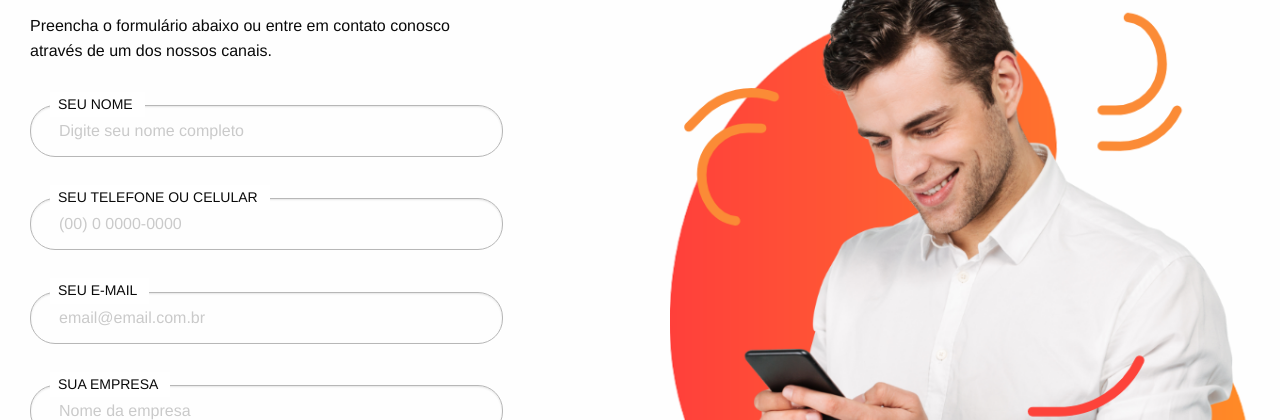
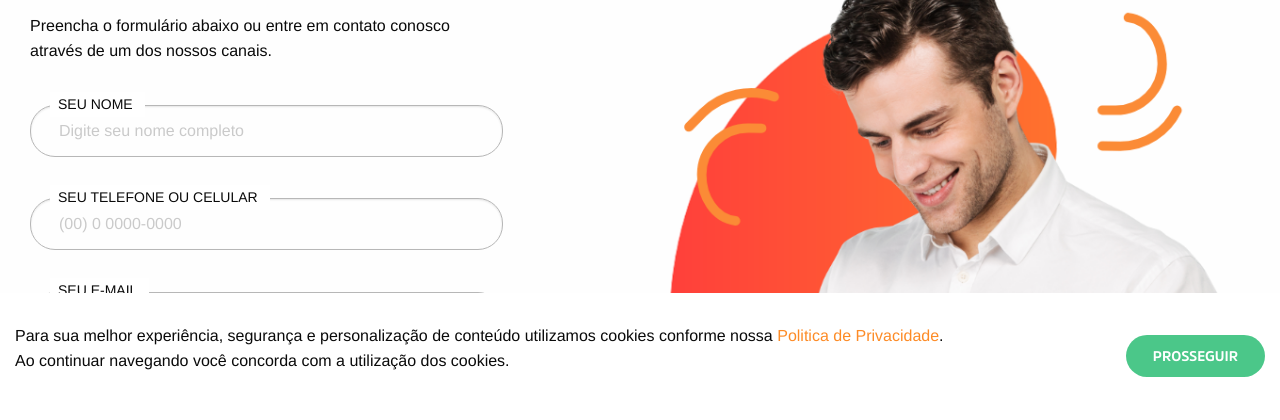
Before and after one commit to brianalvesm/rembly, a website: page contato.html in a window 1280 px wide. Shown: the part 380-800 px from the top of the page. Drawn offline with nearby package versions, Linux system fonts and the light colour scheme.

Commit message:
Cria aviso LGPD

```diff
--- a/contato.html
+++ b/contato.html
@@ -150,6 +150,16 @@
         </div>
       </div>
     </footer>
+    <div class="lgpd-warning">
+      <div class="grid-container">
+        <div class="grid-x">
+          <div class="cell flex align-justify align-middle">
+            <p>Para sua melhor experiência, segurança e personalização de conteúdo utilizamos cookies conforme nossa <a href="" class="highlight">Politica de Privacidade</a>. Ao continuar navegando você concorda com a utilização dos cookies.</p>
+            <a href="#" class="btn btn--primary">Prosseguir</a>
+          </div>
+        </div>
+      </div>
+    </div>
   <script src="https://code.jquery.com/jquery-3.6.0.min.js" integrity="sha256-/xUj+3OJU5yExlq6GSYGSHk7tPXikynS7ogEvDej/m4=" crossorigin="anonymous"></script>
   <script type="text/javascript" src="js/foundation.js"></script>
   <script type="text/javascript" src="js/scripts.js"></script>
--- a/js/scripts.js
+++ b/js/scripts.js
@@ -12,3 +12,7 @@ $(window).on("scroll", function() {
   	$(".header").removeClass("active");
   }
 });
+
+$('.lgpd-warning .btn').click( function() {
+  $('.lgpd-warning').hide();
+});
--- a/sass/_components.sass
+++ b/sass/_components.sass
@@ -291,3 +291,12 @@ footer
 		font-family: 'amsipro-regular'
 	&.success-msg
 		text-align: center
+
+.lgpd-warning
+	background-color: white
+	position: fixed
+	bottom: 0
+	width: 100%
+	padding: 30px 0
+	.flex
+		gap: 180px
--- a/sass/style.sass
+++ b/sass/style.sass
@@ -400,6 +400,8 @@ body
 						bottom: 0
 						right: -75px
 						transform: rotate(180deg)
+		.title
+			margin-bottom: 34px
 		@media (max-width: 40rem)
 			padding: 100px 0 0
 			.differentials-wrap
```
Also changed, not shown: css/style.css.
